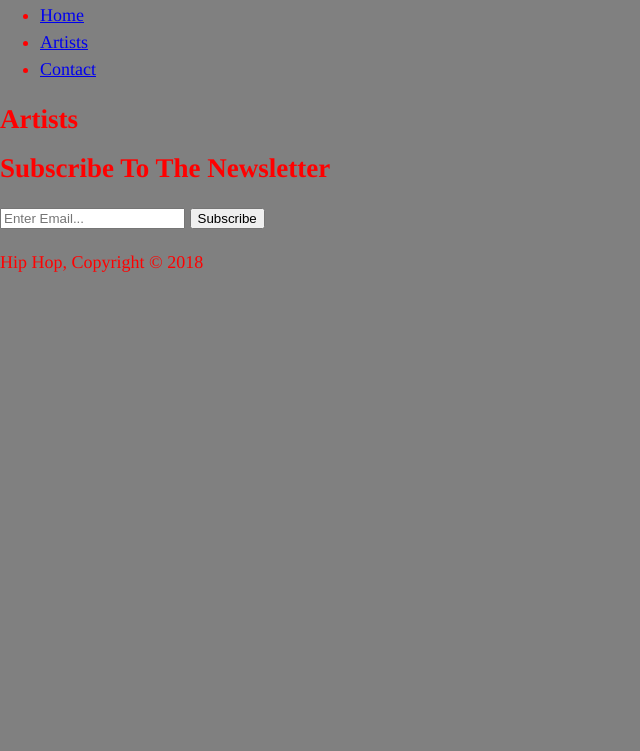
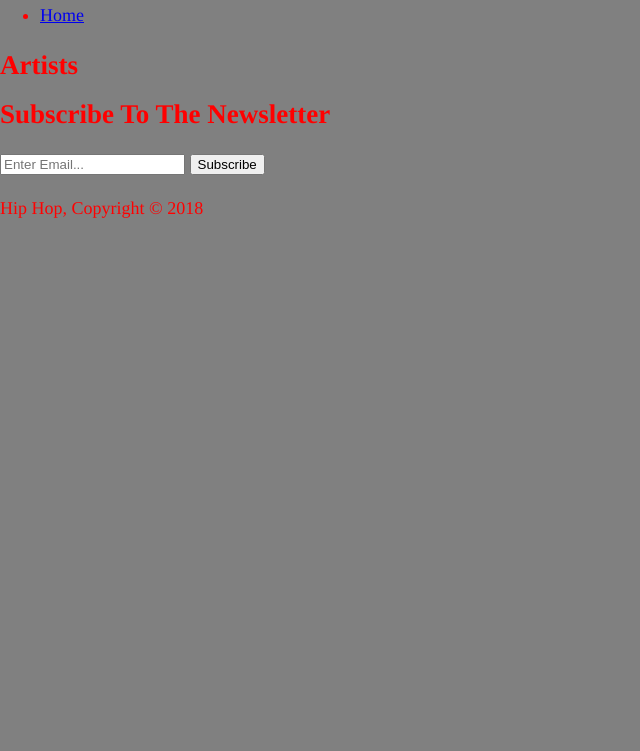
Before and after one commit to Nfleurisma22/q2-project-client, a plain HTML site: page index.html in a window 1280 px wide. Shown: the part 73-824 px from the top of the page, without its empty margins (0-640 px from the left). Drawn offline with Linux system fonts and the light colour scheme.

Commit message:
Progress

```diff
--- a/index.html
+++ b/index.html
@@ -17,8 +17,6 @@
       </div>
       <ul class="navbar-nav">
         <li ><a href="index.html">Home</a></li>
-        <li><a href="artists.html">Artists</a></li>
-<li><a href="contact.html">Contact</a></li>
       </ul>
     </header>
 
```
